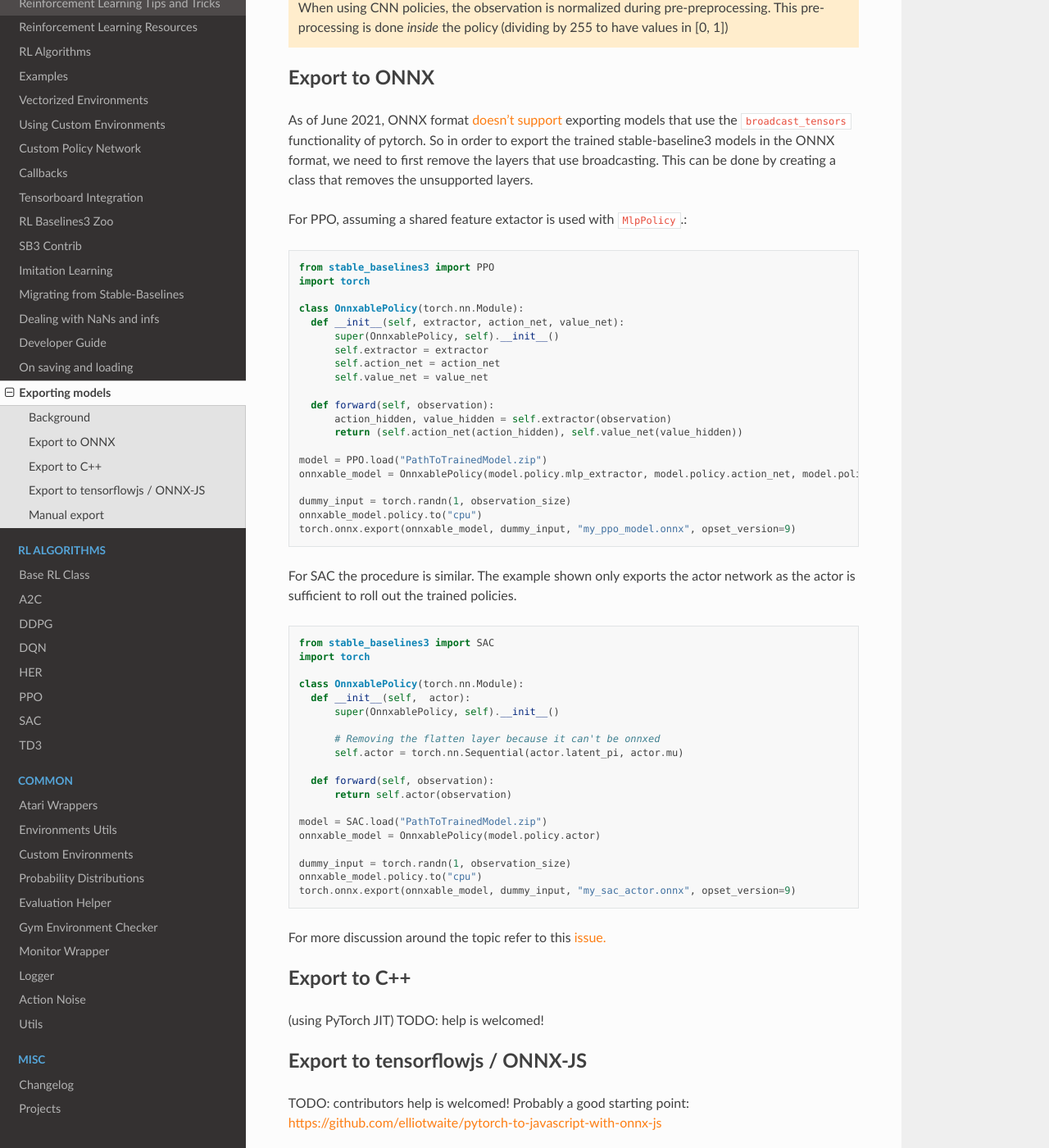
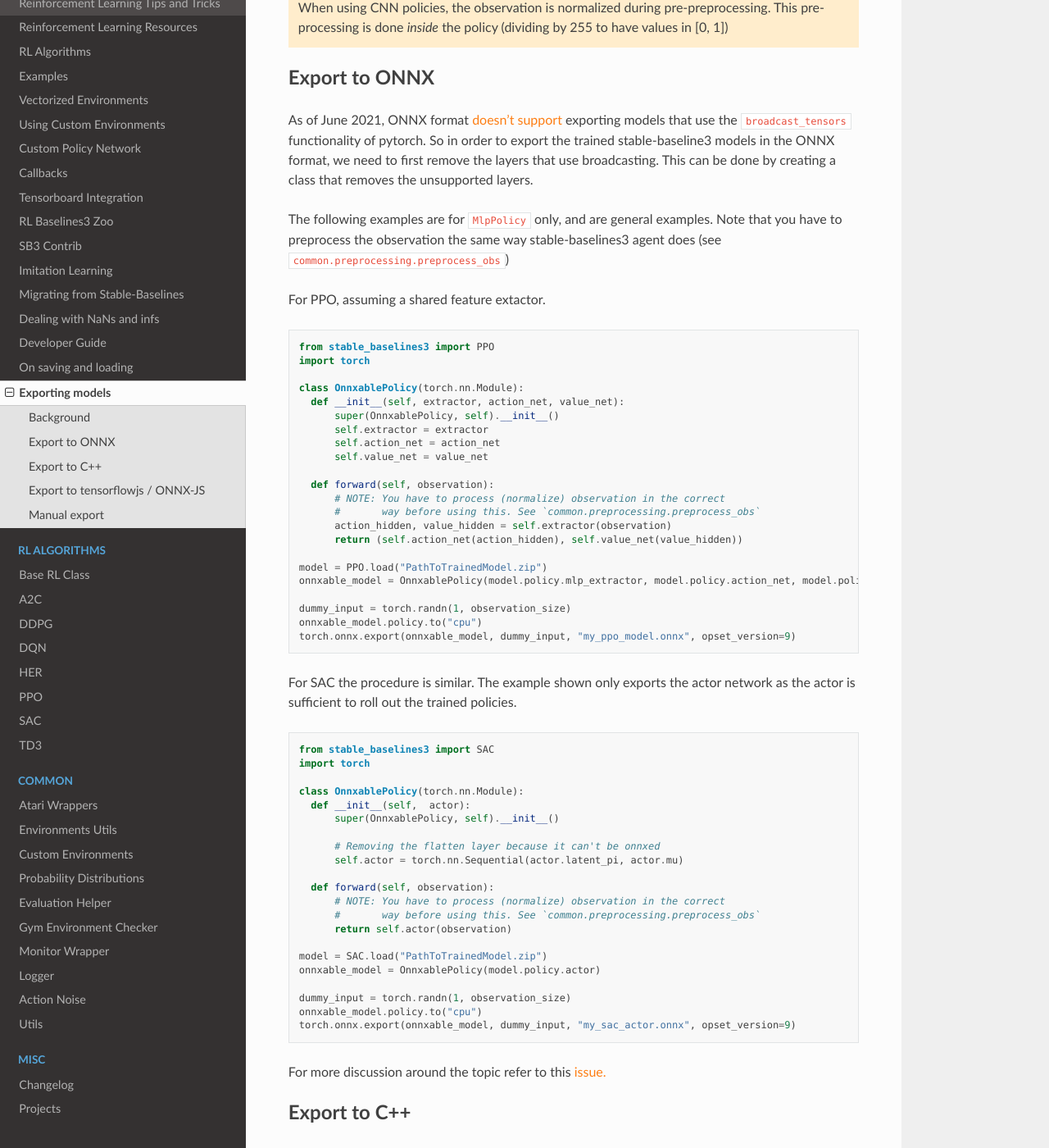
Before and after one commit to DLR-RM/stable-baselines3, a Sphinx documentation site: the page built from docs/guide/export.rst, in a window 1280 px wide and 1400 px high, scrolled down 542 px. Shown: the whole window at 82% size. Built offline with Sphinx 7.4.7 and the Read the Docs theme 2.0.0, drawn with Linux system fonts in a browser that asks for light colours.

Commit message:
Address comments

```diff
--- a/docs/guide/export.rst
+++ b/docs/guide/export.rst
@@ -33,7 +33,9 @@ Export to ONNX
 
 As of June 2021, ONNX format  `doesn't support <https://github.com/onnx/onnx/issues/3033>`_ exporting models that use the ``broadcast_tensors`` functionality of pytorch. So in order to export the trained stable-baseline3 models in the ONNX format, we need to first remove the layers that use broadcasting. This can be done by creating a class that removes the unsupported layers.
 
-For PPO, assuming a shared feature extactor is used with ``MlpPolicy``.:
+The following examples are for ``MlpPolicy`` only, and are general examples. Note that you have to preprocess the observation the same way stable-baselines3 agent does (see ``common.preprocessing.preprocess_obs``)
+
+For PPO, assuming a shared feature extactor.
 
 .. code-block:: python
 
@@ -48,6 +50,8 @@ For PPO, assuming a shared feature extactor is used with ``MlpPolicy``.:
         self.value_net = value_net
 
     def forward(self, observation):
+        # NOTE: You have to process (normalize) observation in the correct
+        #       way before using this. See `common.preprocessing.preprocess_obs`
         action_hidden, value_hidden = self.extractor(observation)
         return (self.action_net(action_hidden), self.value_net(value_hidden))
 
@@ -74,6 +78,8 @@ For SAC the procedure is similar. The example shown only exports the actor netwo
         self.actor = torch.nn.Sequential(actor.latent_pi, actor.mu)
 
     def forward(self, observation):
+        # NOTE: You have to process (normalize) observation in the correct
+        #       way before using this. See `common.preprocessing.preprocess_obs`
         return self.actor(observation)
 
   model = SAC.load("PathToTrainedModel.zip")
```
